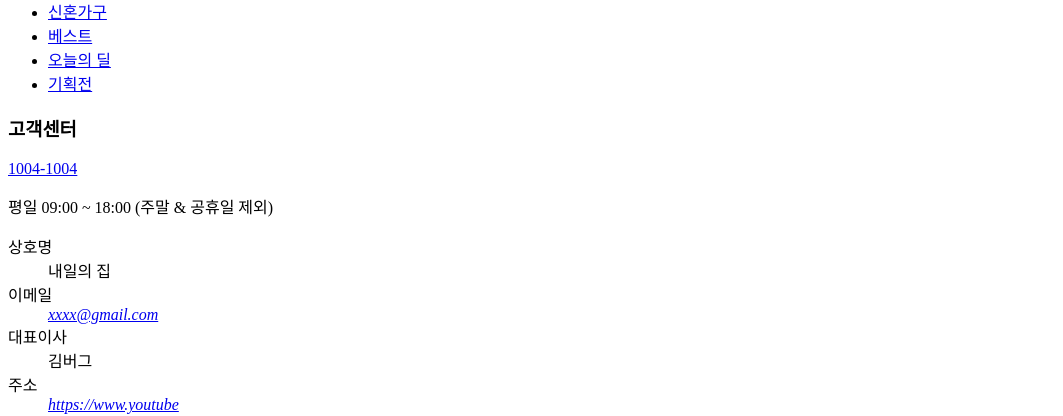
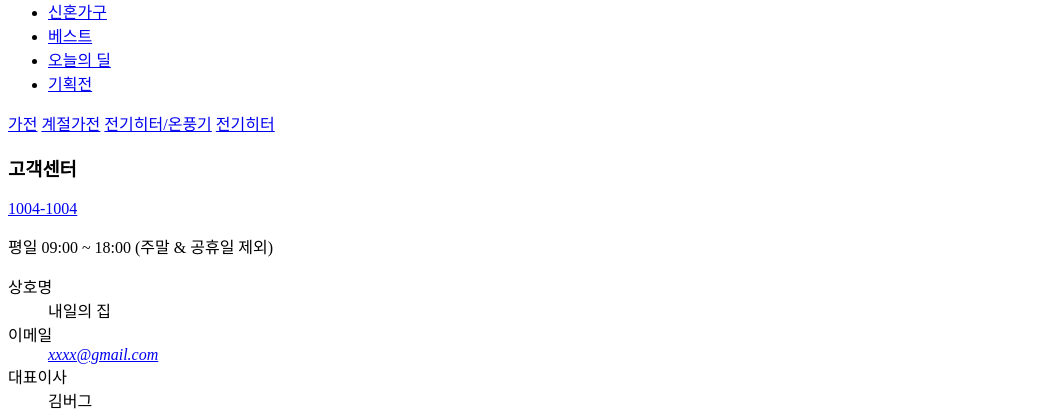
Before and after one commit to Hwajiin/tomorrow-house, a website: page index.html in a window 1280 px wide. Shown: the part 1480-1896 px from the top of the page, without its empty margins (0-1063 px from the left). Drawn offline with Linux system fonts and the light colour scheme.

Commit message:
🚧 Mark up a breadcrumb component

```diff
--- a/index.html
+++ b/index.html
@@ -243,7 +243,21 @@
     </header>
 
     <main class="product-show">
-      <!-- 상품 상세 페이지 본문 -->
+      <div class="container">
+        <div class="row">
+          <div class="col-sm-4">
+            <div class="breadcrump">
+              <a href="/">가전</a>
+              <i class="ico-chevron" aria-hidden></i>
+              <a href="/">계절가전</a>
+              <i class="ico-chevron" aria-hidden></i>
+              <a href="/">전기히터/온풍기</a>
+              <i class="ico-chevron" aria-hidden></i>
+              <a href="/">전기히터</a>
+            </div>
+          </div>
+        </div>
+      </div>
     </main>
 
     <footer class="global-footer">
```
